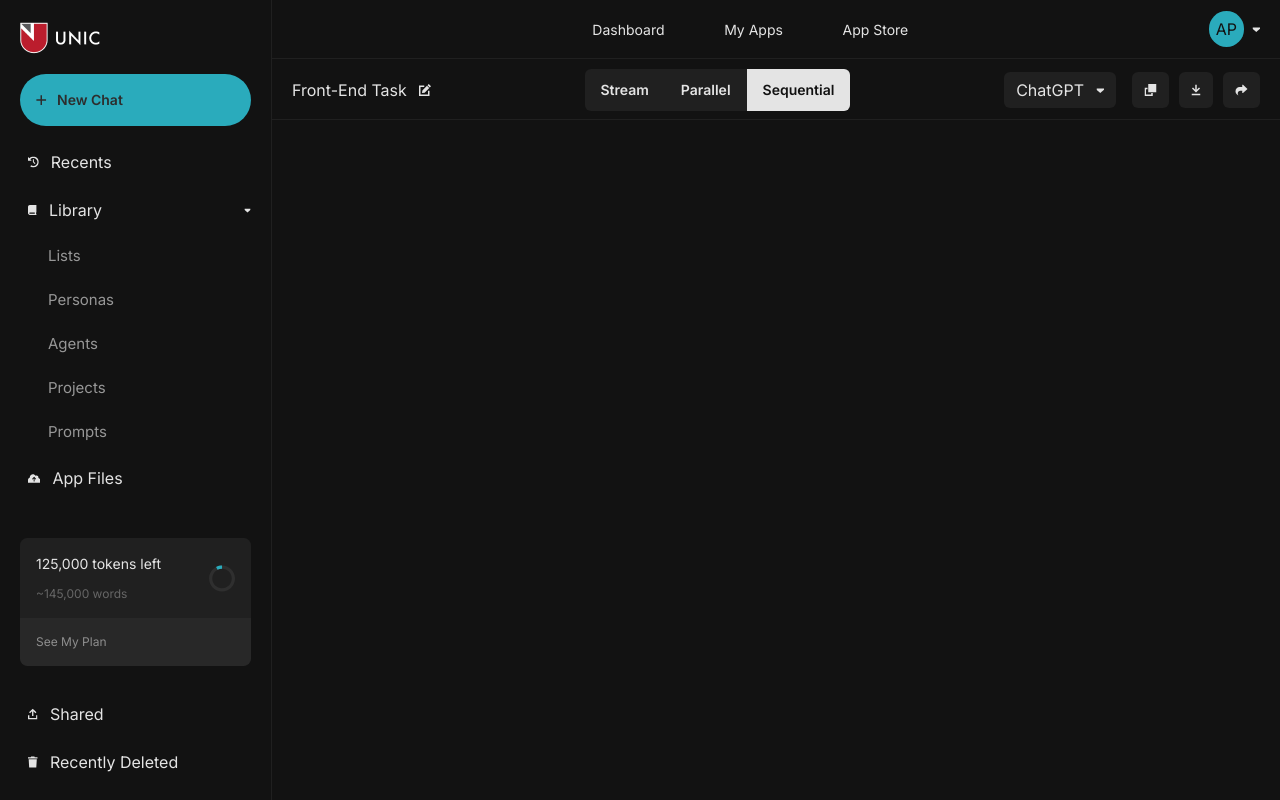
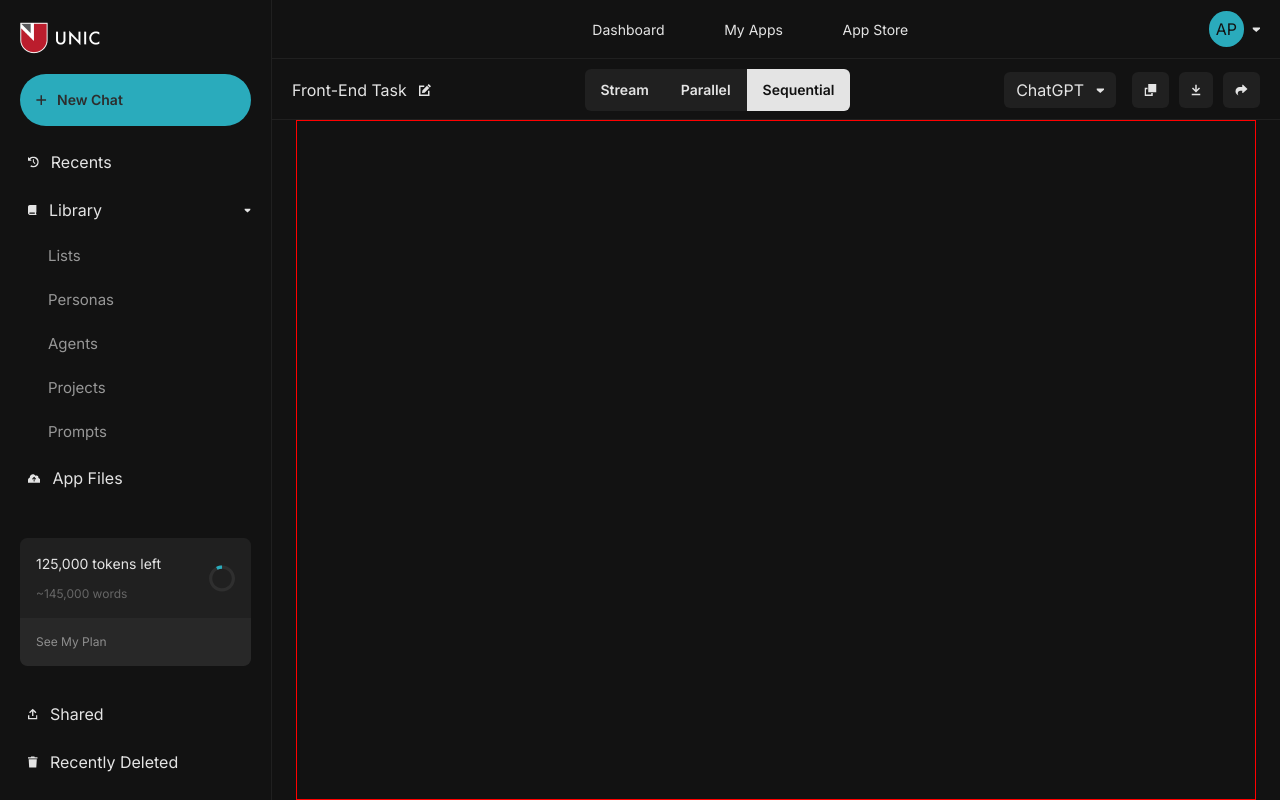
Before and after one commit to victory-a/unic_assessment, a Next.js app: page / in a window 1280 px wide. Built offline with nearby package versions, Linux system fonts and the light colour scheme.

Commit message:
chat ui init

```diff
--- a/src/components/Layout/AppLayout.tsx
+++ b/src/components/Layout/AppLayout.tsx
@@ -26,14 +26,18 @@ const AppLayout = (props: PropsWithChildren) => {
     <div
       className={clsMerge(
         inter.className,
-        'relative flex h-[100dvh] w-[100dhv] flex-col overflow-y-auto md:flex-row md:overflow-x-hidden md:overflow-y-hidden',
+        'no-scrollbar relative flex h-[100dvh] w-[100dhv] flex-col overflow-y-auto md:flex-row md:overflow-x-hidden md:overflow-y-hidden',
       )}
     >
       {width && width > 768 ? <SideBar /> : null}
       {displayMobileSidebar ? <MobileSidebar onClose={() => setDisplayMobileSidebar(false)} /> : null}
 
-      <Header onOpen={() => setDisplayMobileSidebar(true)} />
-      {props.children}
+      <div className='w-full'>
+        <Header onOpen={() => setDisplayMobileSidebar(true)} />
+        <div className='red-border no-scrollbar chat-body-h mx-auto flex w-full max-w-full flex-col items-center overflow-x-scroll p-2 pb-4 lg:max-w-[60rem]'>
+          {props.children}
+        </div>
+      </div>
     </div>
   );
 };
--- a/src/components/Layout/SideBar.tsx
+++ b/src/components/Layout/SideBar.tsx
@@ -77,7 +77,7 @@ const SideBar = () => {
               New Chat
             </button>
           </div>
-          <div className='flex flex-col overflow-y-auto pb-10'>
+          <div className='no-scrollbar flex flex-col overflow-y-auto pb-10'>
             <div className='my-3 ml-2 flex items-center gap-3'>
               <RecentIcon />
               <button className='w-full text-left text-primary'>Recents</button>
--- a/src/pages/index.tsx
+++ b/src/pages/index.tsx
@@ -3,7 +3,7 @@ import AppLayout from '@/components/Layout/AppLayout';
 export default function Home() {
   return (
     <AppLayout>
-      <p></p>
+
     </AppLayout>
   );
 }
--- a/src/styles/globals.css
+++ b/src/styles/globals.css
@@ -19,8 +19,17 @@ body {
   .text-balance {
     text-wrap: balance;
   }
+
+    /* Hide scrollbar for Chrome, Safari and Opera */
+    .no-scrollbar::-webkit-scrollbar {
+      display: none;
+    }
+    /* Hide scrollbar for IE, Edge and Firefox */
+    .no-scrollbar {
+      -ms-overflow-style: none; /* IE and Edge */
+      scrollbar-width: none; /* Firefox */
+    }
 }
-
 
 .red-border {
   border: 1px solid red;
@@ -29,3 +38,14 @@ body {
 .green-border {
   border: 1px solid green;
 }
+
+.chat-body-h {
+  height: calc(100vh - 3.625rem);
+  overflow-y: auto;
+}
+
+@media screen and (min-width: 1024px) {
+  .chat-body-h {
+    height: calc(100vh - 7.5rem);
+  }
+}
--- a/tailwind.config.ts
+++ b/tailwind.config.ts
@@ -18,7 +18,7 @@ const config: Config = {
           200: '#2D2D2D',
           300: '#666666',
           400: '#282828',
-          500: '#8E8E8E'
+          500: '#8E8E8E',
         },
         blue: {
           100: '#2AABBC',
```
